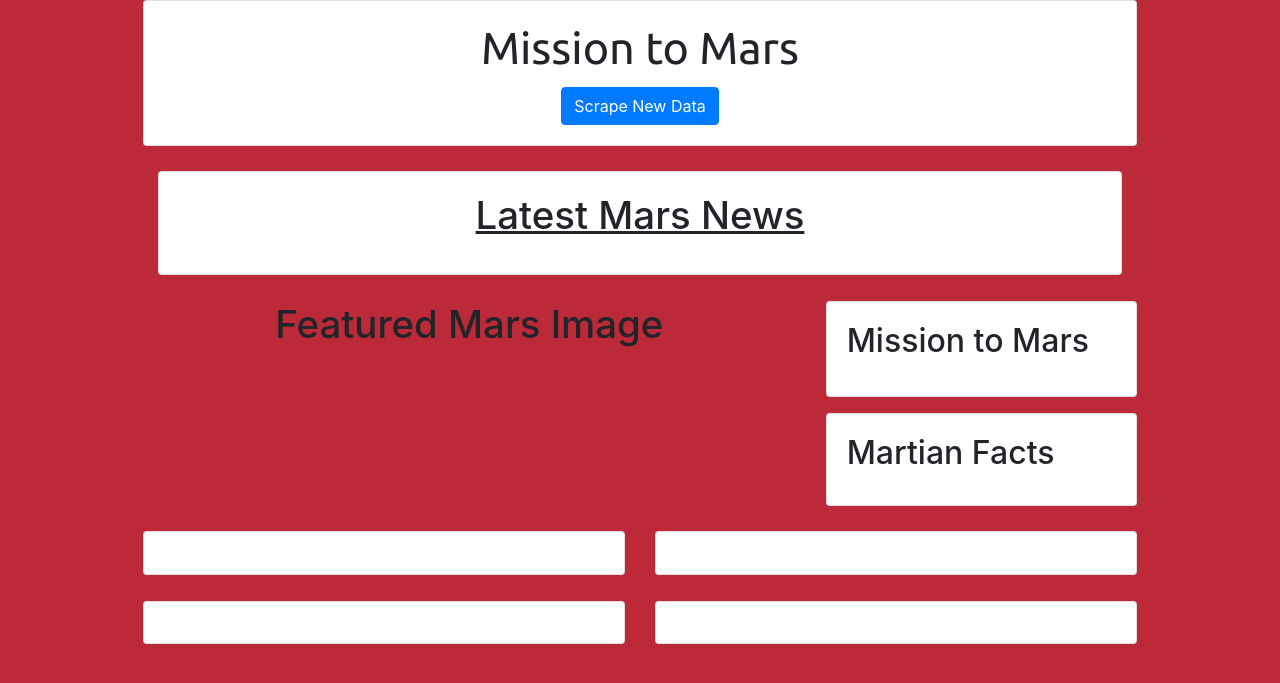
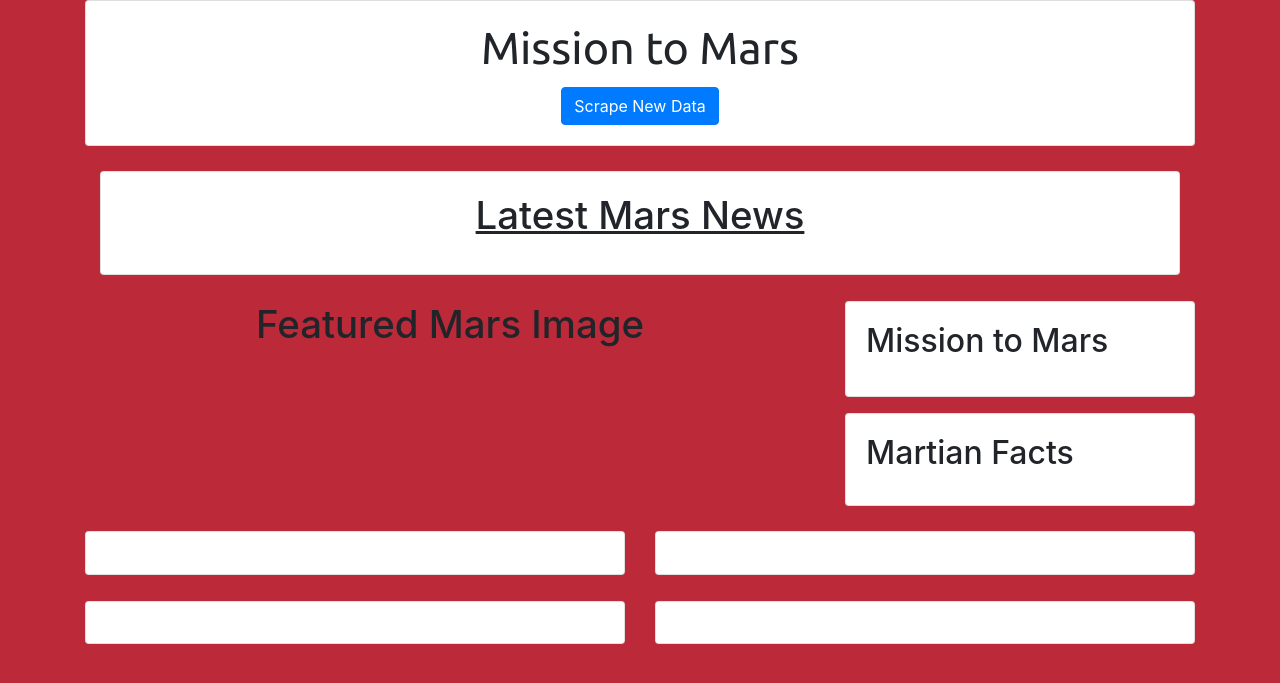
Before and after one commit to phillkev/News, a Flask app: template templates/index.html in a window 1280 px wide. Shown: the top 683 px of the page. Run offline with Flask 2, Linux system fonts and the light colour scheme; the template is opened without the code that fills it, so the values that code supplies are empty; some libraries are stand-ins or nearby versions.

```diff
--- a/static/style.css
+++ b/static/style.css
@@ -57,7 +57,7 @@ td {
 }
 
 .container{
-    width:80vw;
+    width:90vw;
 }
 
 .row#hemisphere {
```
Also changed, not shown: 1 other file.
